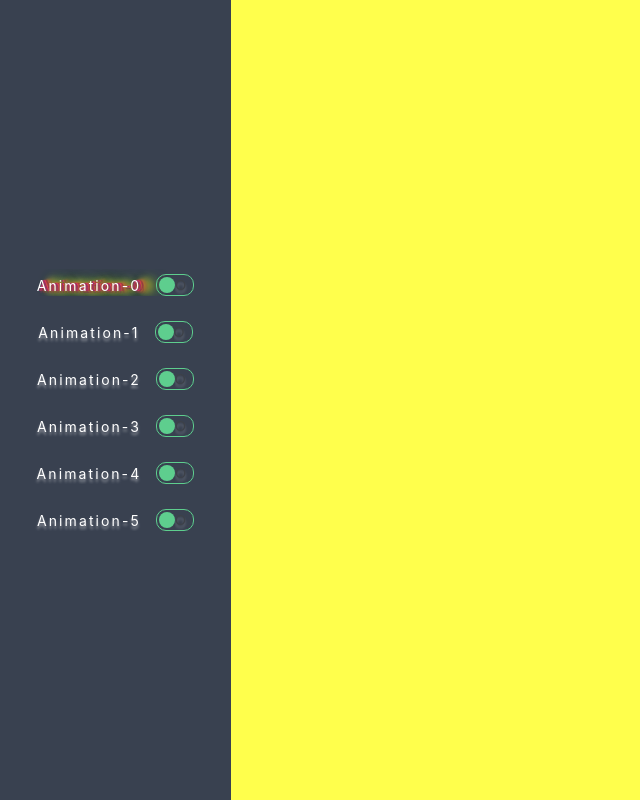
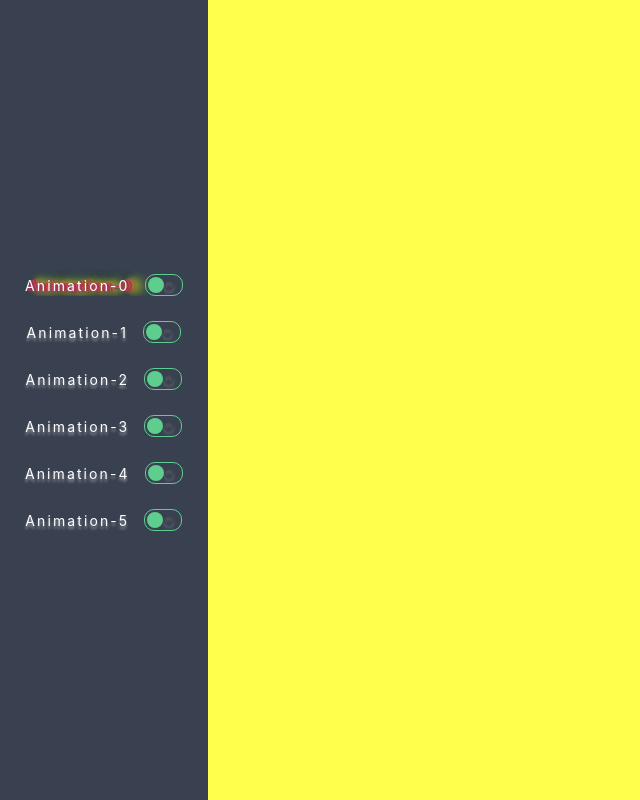
Before and after one commit to kstroevsky/bindfly.js, a React (Create React App) app: page /animation-0 in a window 1280 px wide. Shown: the whole page, without its empty margins (0-640 px from the left). Built offline with nearby package versions, Linux system fonts and the light colour scheme.

Commit message:
layout-refactor-bugfix

```diff
--- a/src/App.css
+++ b/src/App.css
@@ -43,7 +43,7 @@ li {
 @media (min-width: 769px) {
   .sidebar {
     position: relative;
-    padding: 0 1em;
+    padding: 0 20px;
     opacity: 0.8;
     transform: translateX(0px);
     z-index: 2
--- a/src/components/Animation/index.js
+++ b/src/components/Animation/index.js
@@ -1,4 +1,4 @@
-import React, { useContext } from "react";
+import React, { useContext, useEffect } from "react";
 
 import { FlyingLines } from "../../shared/2d/animations/FlyingLines";
 import { useCanvas } from "../../hooks";
@@ -19,9 +19,11 @@ const Animation = ({ properties }) => {
     <Canvas
       key={+keyToggle.current}
       ref={canvasRef}
+      width={innerWidth}
+      height={innerHeight}
       style={{
         backgroundColor: properties.bgColor,
-        width: innerWidth - 225,
+        width: innerWidth,
         height: innerHeight,
         position: 'relative',
         right: 0,
--- a/src/components/Context/index.jsx
+++ b/src/components/Context/index.jsx
@@ -3,13 +3,13 @@ import { createContext } from "react";
 
 export const DataContext = createContext();
 
-export const DataContextProvider = ({ children, ...args }) => {
+export const DataContextProvider = ({ children }) => {
     const keyToggle = useRef(false)
     const webWorker = useRef(null)
 
     return (
         <DataContext.Provider value={{ keyToggle, webWorker }} >
-                {children}
+            {children}
         </DataContext.Provider>
     )
 }
--- a/src/components/PageLayout/index.jsx
+++ b/src/components/PageLayout/index.jsx
@@ -1,4 +1,4 @@
-import React, { useEffect, useRef } from "react";
+import React, { useContext, useEffect, useRef } from "react";
 import { createPortal } from "react-dom";
 import { Outlet } from "react-router-dom";
 
@@ -6,29 +6,31 @@ import useLongPress from "../../hooks/useLongPress";
 import { isLayoutActive } from "../../shared/utils";
 import { useMediaQuery } from "../../hooks/useMediaQuery";
 import { PageSidebar } from "../PageSidebar";
+import { DataContext } from "../Context";
 
 const PageLayout = ({ properties }) => {
   const root = useRef(document.getElementById('root'))
-  const isModal = useMediaQuery('(max-width: 768px),(orientation: portrait)')
+  const isMobile = useMediaQuery('(max-width: 768px),(orientation: portrait)')
   const { touchInterval, setTouchInterval, handlers } = useLongPress(500);
+  const sidebarRef = useRef(null)
 
   const handleClose = () => {
     setTouchInterval({ start: 0, end: 0 })
   }
 
   useEffect(() => {
-    if (isModal) {
+    if (isMobile) {
       Object.keys(handlers).forEach(handler => root.current?.addEventListener(handler, handlers[handler]))
       return () => Object.keys(handlers).forEach(handler => root.current?.removeEventListener(handler, handlers[handler]))
     }
-  }, [isModal, handlers])
+  }, [isMobile, handlers])
 
   return (
     <>
-      {isModal
+      {isMobile
         ? createPortal(
           <PageSidebar
-            isModal
+            isModal={isMobile}
             properties={properties}
             isActive={isLayoutActive(touchInterval.start, touchInterval.end)}
             onClose={handleClose}
@@ -36,6 +38,7 @@ const PageLayout = ({ properties }) => {
           root.current
         ) : (
           <PageSidebar
+            ref={sidebarRef}
             properties={properties}
           />
         )}
--- a/src/components/PageSidebar/index.jsx
+++ b/src/components/PageSidebar/index.jsx
@@ -1,11 +1,11 @@
-import React from 'react';
+import React, { forwardRef } from 'react';
 import classNames from "classnames";
 import NavLinkItem from '../NavLinkItem';
 
-export const PageSidebar = ({ properties, isModal, isActive = false, onClose = null }) => {
+export const PageSidebar = forwardRef(({ properties, isModal, isActive = false, onClose = null }, ref) => {
 
     return (
-        <aside className={classNames("sidebar", { 'active': isModal && isActive })}>
+        <aside className={classNames("sidebar", { 'active': isModal && isActive })} ref={ref}>
             <nav>
                 <ul className="ListLink">
                     {properties?.map((item, idx) => (
@@ -28,4 +28,4 @@ export const PageSidebar = ({ properties, isModal, isActive = false, onClose = n
 
         </aside>
     )
-}
+})
--- a/src/hooks/useCanvas.js
+++ b/src/hooks/useCanvas.js
@@ -5,6 +5,7 @@ import { canvasClickHandler } from "../shared/utils";
 export const useCanvas = (Animation, animationParameters) => {
   const canvasRef = useRef(null);
   const { webWorker } = useContext(DataContext)
+
 
   useEffect(() => {
     if (canvasRef.current) {
@@ -25,7 +26,7 @@ export const useCanvas = (Animation, animationParameters) => {
             msg: "init",
             canvas: offscreen,
             animationName: Animation.name,
-            animationParameters: animationParameters,
+            animationParameters: animationParameters
           },
           [offscreen]
         );
--- a/src/hooks/useMediaQuery.js
+++ b/src/hooks/useMediaQuery.js
@@ -11,7 +11,6 @@ export const useMediaQuery = (query) => {
 
     useEffect(() => {
         handleChange()
-
         return withListenersEffects(window.matchMedia(query), { change: handleChange }, true)
     }, [query])
 
--- a/src/shared/utils/index.js
+++ b/src/shared/utils/index.js
@@ -9,7 +9,7 @@ export const canvasClickHandler = (animation, e) => {
         animation.particles.push(
             Object.assign({}, {
                 ...animation.particles[0],
-                x: (e.data?.pos.x || e.clientXO) + 200,
+                x: e.data?.pos.x || e.clientX - 220,
                 y: e.data?.pos.y || e.clientY,
                 isStart: true,
                 start: 0,
```
